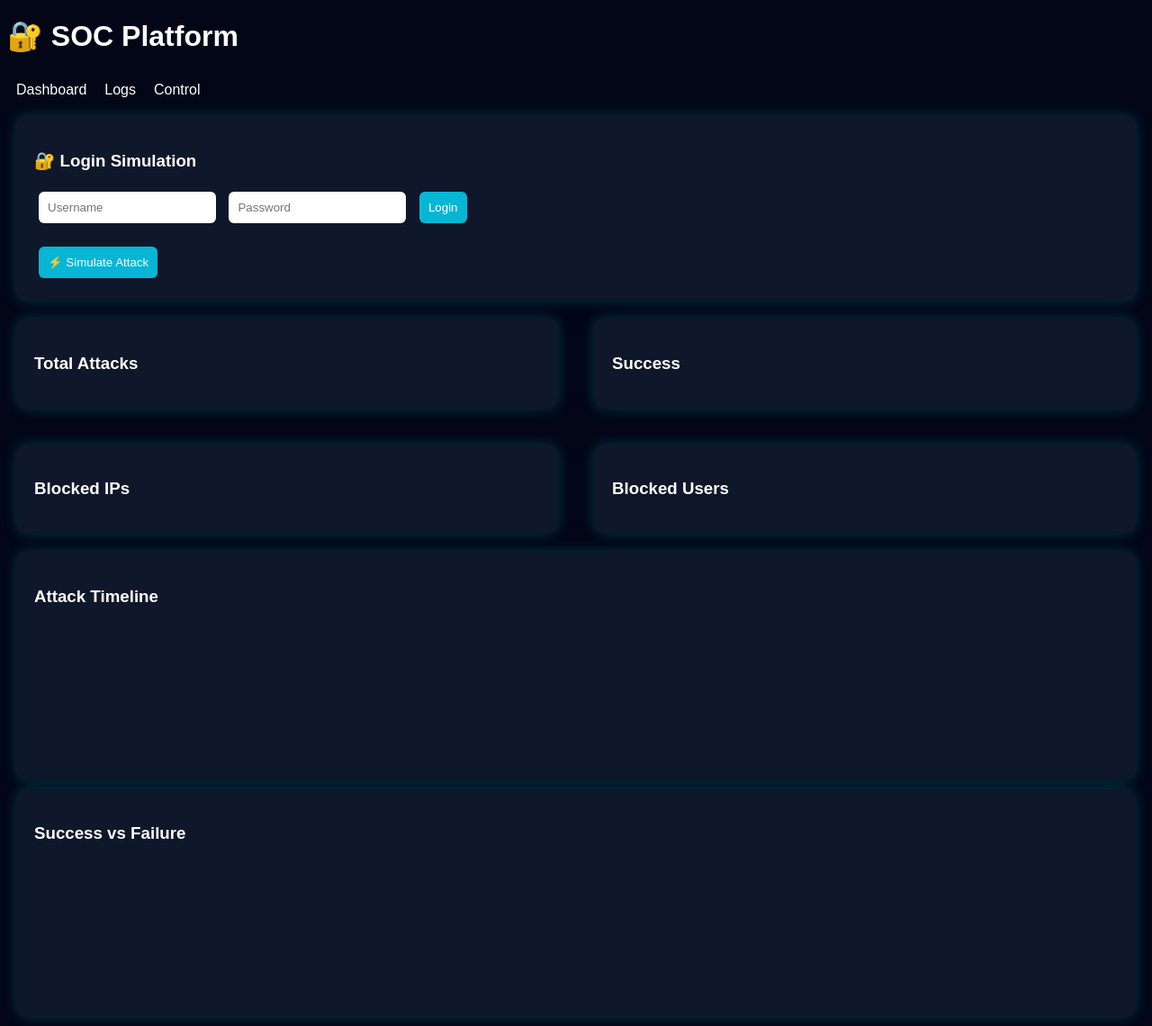
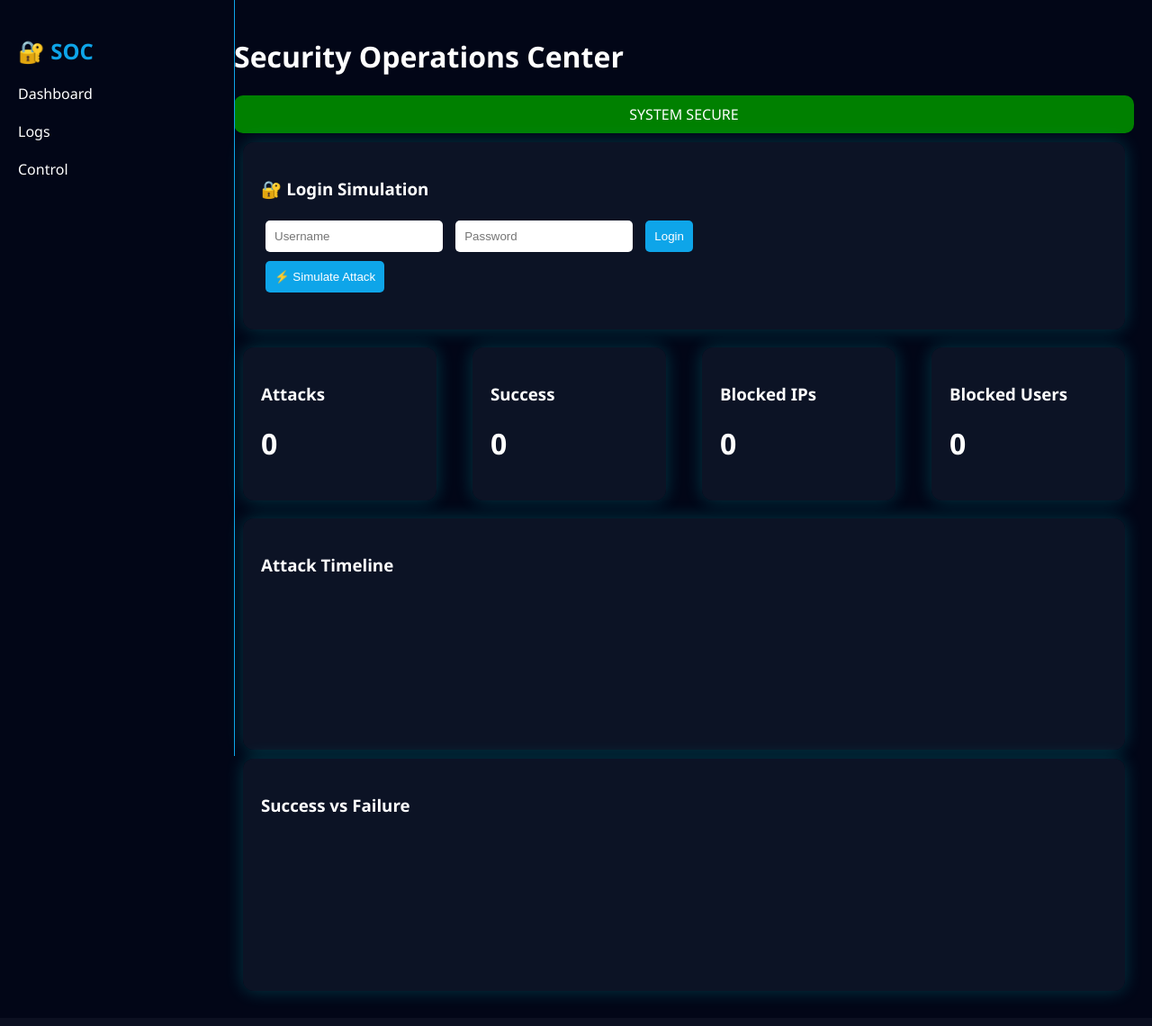
Before and after one commit to snehalahiri2005/brute-force-detector, a Flask app: page / in a window 1280 px wide. Shown: the whole page at 90% size. After the commit the page ends 1102 px from the top, so only its background shows below. Run offline with Flask 3, Linux system fonts and the light colour scheme; a map, chart or similar area stays blank.

Commit message:
make ui better

```diff
--- a/templates/index.html
+++ b/templates/index.html
@@ -1,88 +1,132 @@
 <!DOCTYPE html>
 <html>
 <head>
-<title>SOC Dashboard</title>
+<title>SOC Platform</title>
 <script src="https://cdn.jsdelivr.net/npm/chart.js"></script>
 
 <style>
-body { background:#020617; color:white; font-family:Arial; }
-.tabs { display:flex; gap:20px; padding:10px; cursor:pointer; }
+body {
+    margin:0;
+    font-family: 'Segoe UI';
+    background: linear-gradient(135deg,#020617,#020617);
+    color:white;
+}
+
+/* SIDEBAR */
+.sidebar {
+    width:220px;
+    height:100vh;
+    position:fixed;
+    background:#020617;
+    border-right:1px solid #0ea5e9;
+    padding:20px;
+}
+
+.sidebar h2 { color:#0ea5e9; }
+
+.sidebar div {
+    margin:20px 0;
+    cursor:pointer;
+}
+
+.sidebar div:hover {
+    color:#0ea5e9;
+}
+
+/* MAIN */
+.main {
+    margin-left:240px;
+    padding:20px;
+}
+
+/* CARDS */
 .card {
-    background:#0f172a;
+    background:rgba(15,23,42,0.8);
+    backdrop-filter: blur(10px);
     padding:20px;
     border-radius:12px;
     margin:10px;
-    box-shadow:0 0 15px rgba(0,255,255,0.2);
+    box-shadow:0 0 20px rgba(0,255,255,0.2);
     transition:0.3s;
 }
+
 .card:hover { transform:scale(1.02); }
 
-.hidden { display:none; }
+.grid {
+    display:grid;
+    grid-template-columns: repeat(4,1fr);
+    gap:20px;
+}
 
-.grid { display:grid; grid-template-columns: repeat(2,1fr); gap:20px; }
+/* STATUS */
+.status {
+    padding:10px;
+    border-radius:10px;
+    text-align:center;
+    margin-bottom:10px;
+}
 
-.alert {
-    background:red;
-    padding:10px;
-    text-align:center;
-    display:none;
-}
-input, button {
+.safe { background:green; }
+.danger { background:red; }
+
+/* LOGIN */
+input,button {
     padding:10px;
     margin:5px;
-    border-radius:6px;
+    border-radius:5px;
     border:none;
 }
 
 button {
-    background:#06b6d4;
+    background:#0ea5e9;
     color:white;
     cursor:pointer;
 }
+
+.hidden { display:none; }
+
 </style>
 </head>
 
 <body>
 
-<h1>🔐 SOC Platform</h1>
-<div id="alert" class="alert">⚠️ HIGH THREAT DETECTED</div>
-
-<div class="tabs">
-<span onclick="showTab('dash')">Dashboard</span>
-<span onclick="showTab('logs')">Logs</span>
-<span onclick="showTab('control')">Control</span>
+<!-- SIDEBAR -->
+<div class="sidebar">
+<h2>🔐 SOC</h2>
+<div onclick="showTab('dash')">Dashboard</div>
+<div onclick="showTab('logs')">Logs</div>
+<div onclick="showTab('control')">Control</div>
 </div>
 
-<!-- DASHBOARD -->
+<!-- MAIN -->
+<div class="main">
+
+<h1>Security Operations Center</h1>
+
+<div id="status" class="status safe">SYSTEM SECURE</div>
+
 <!-- DASHBOARD -->
 <div id="dash">
 
-<!-- 🔐 LOGIN SIMULATION -->
 <div class="card">
 <h3>🔐 Login Simulation</h3>
-
 <form method="POST">
-<input name="username" placeholder="Username" required>
-<input name="password" type="password" placeholder="Password" required>
-<button type="submit">Login</button>
+<input name="username" placeholder="Username">
+<input name="password" type="password" placeholder="Password">
+<button>Login</button>
 </form>
 
+<button onclick="simulateAttack()">⚡ Simulate Attack</button>
 <p>{{ message }}</p>
-
-<!-- 🔥 ATTACK SIMULATOR -->
-<button onclick="simulateAttack()">⚡ Simulate Attack</button>
-
 </div>
 
-<!-- KPI -->
 <div class="grid">
-<div class="card"><h3>Total Attacks</h3><p id="fail"></p></div>
-<div class="card"><h3>Success</h3><p id="success"></p></div>
-<div class="card"><h3>Blocked IPs</h3><p id="ipCount"></p></div>
-<div class="card"><h3>Blocked Users</h3><p id="userCount"></p></div>
+<div class="card"><h3>Attacks</h3><h1 id="fail">0</h1></div>
+<div class="card"><h3>Success</h3><h1 id="success">0</h1></div>
+<div class="card"><h3>Blocked IPs</h3><h1 id="ipCount">0</h1></div>
+<div class="card"><h3>Blocked Users</h3><h1 id="userCount">0</h1></div>
 </div>
 
-<!-- GRAPHS -->
 <div class="card">
 <h3>Attack Timeline</h3>
 <canvas id="lineChart"></canvas>
@@ -94,6 +138,7 @@ button {
 </div>
 
 </div>
+
 <!-- LOGS -->
 <div id="logs" class="hidden">
 <div class="card">
@@ -106,7 +151,6 @@ button {
 
 <!-- CONTROL -->
 <div id="control" class="hidden">
-
 <div class="card">
 <h3>Blocked IPs</h3>
 <ul id="ips"></ul>
@@ -117,21 +161,14 @@ button {
 <ul id="users"></ul>
 </div>
 
-<button onclick="window.location='/export_logs'">Download Logs</button>
+<button onclick="window.location='/export_logs'">Export Logs</button>
+</div>
 
 </div>
 
 <script>
-let lineChart, pieChart;
-function simulateAttack(){
-    for(let i=0;i<10;i++){
-        fetch("/",{
-            method:"POST",
-            headers:{'Content-Type':'application/x-www-form-urlencoded'},
-            body:"username=hacker&password=wrong"
-        });
-    }
-}
+let lineChart,pieChart;
+
 function showTab(id){
 document.querySelectorAll("#dash,#logs,#control").forEach(d=>d.classList.add("hidden"));
 document.getElementById(id).classList.remove("hidden");
@@ -142,30 +179,38 @@ const res = await fetch('/logs',{headers:{'x-api-key':'soc-secret-key'}});
 const data = await res.json();
 
 // KPI
-document.getElementById("fail").innerText = data.fail;
-document.getElementById("success").innerText = data.success;
-document.getElementById("ipCount").innerText = data.blocked_ips.length;
-document.getElementById("userCount").innerText = data.blocked_users.length;
+fail.innerText=data.fail;
+success.innerText=data.success;
+ipCount.innerText=data.blocked_ips.length;
+userCount.innerText=data.blocked_users.length;
+
+// STATUS
+if(data.fail > 10){
+status.innerText="⚠️ UNDER ATTACK";
+status.className="status danger";
+}else{
+status.innerText="SYSTEM SECURE";
+status.className="status safe";
+}
 
 // GRAPH
-const times = data.timeline.map(t=>t.time);
-const counts = data.timeline.map(t=>t.count);
+const times=data.timeline.map(t=>t.time);
+const counts=data.timeline.map(t=>t.count);
 
 if(lineChart) lineChart.destroy();
-lineChart = new Chart(document.getElementById("lineChart"),{
+lineChart=new Chart(lineChartEl=document.getElementById("lineChart"),{
 type:"line",
-data:{labels:times,datasets:[{label:"Attack Rate",data:counts,borderColor:"cyan"}]}
+data:{labels:times,datasets:[{label:"Attack Rate",data:counts,borderColor:"#0ea5e9"}]}
 });
 
 if(pieChart) pieChart.destroy();
-pieChart = new Chart(document.getElementById("pieChart"),{
+pieChart=new Chart(document.getElementById("pieChart"),{
 type:"pie",
 data:{labels:["Success","Fail"],datasets:[{data:[data.success,data.fail]}]}
 });
 
-// LOG TABLE
-document.getElementById("logTable").innerHTML =
-data.logs.map(l=>`
+// LOGS
+logTable.innerHTML=data.logs.map(l=>`
 <tr>
 <td>${l.ip}</td>
 <td>${l.user}</td>
@@ -174,30 +219,23 @@ data.logs.map(l=>`
 <td>${l.action}</td>
 </tr>`).join("");
 
-// BLOCKED LIST
-document.getElementById("ips").innerHTML =
-data.blocked_ips.map(ip=>`<li>${ip} <button onclick="unblockIP('${ip}')">Unblock</button></li>`).join("");
-
-document.getElementById("users").innerHTML =
-data.blocked_users.map(u=>`<li>${u} <button onclick="unblockUser('${u}')">Unblock</button></li>`).join("");
-
-// ALERT
-if(data.fail > 10){
-document.getElementById("alert").style.display="block";
-}else{
-document.getElementById("alert").style.display="none";
-}
+// BLOCKED
+ips.innerHTML=data.blocked_ips.map(ip=>`<li>${ip}</li>`).join("");
+users.innerHTML=data.blocked_users.map(u=>`<li>${u}</li>`).join("");
 }
 
-function unblockIP(ip){
-fetch('/unblock_ip/'+ip).then(load);
+function simulateAttack(){
+for(let i=0;i<10;i++){
+fetch("/",{
+method:"POST",
+headers:{'Content-Type':'application/x-www-form-urlencoded'},
+body:"username=hacker&password=wrong"
+});
 }
-
-function unblockUser(u){
-fetch('/unblock_user/'+u).then(load);
 }
 
 setInterval(load,2000);
 </script>
+
 </body>
 </html>
```
